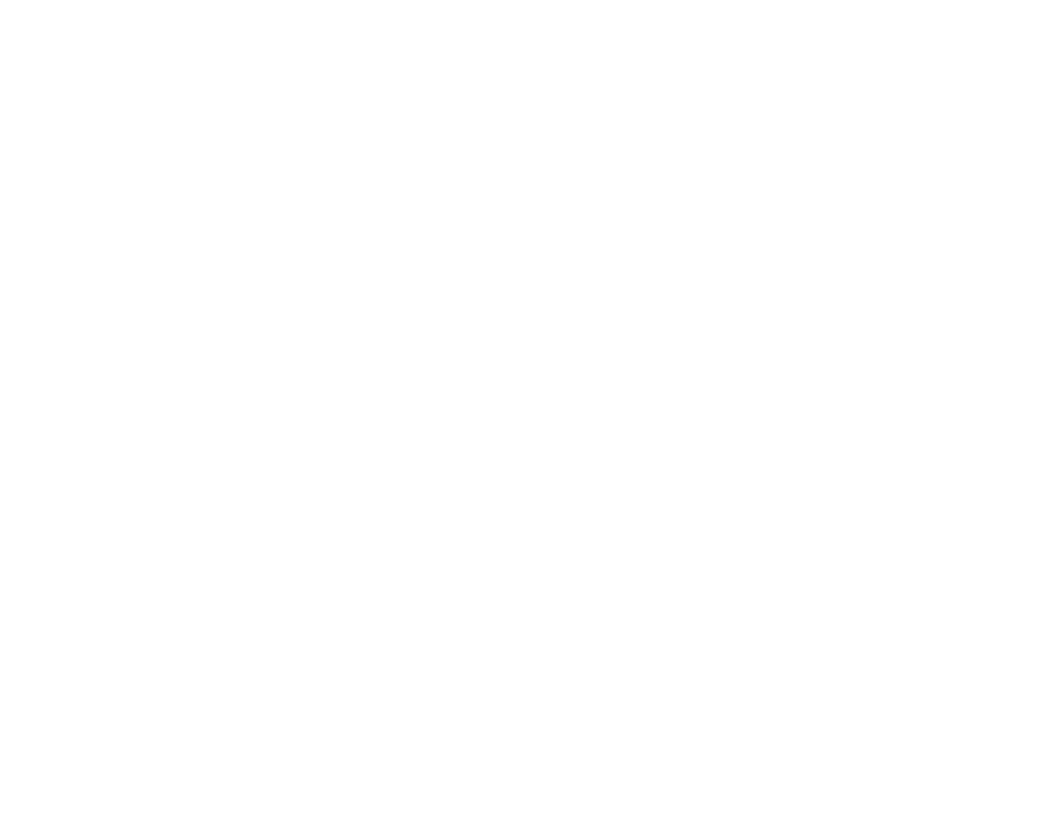
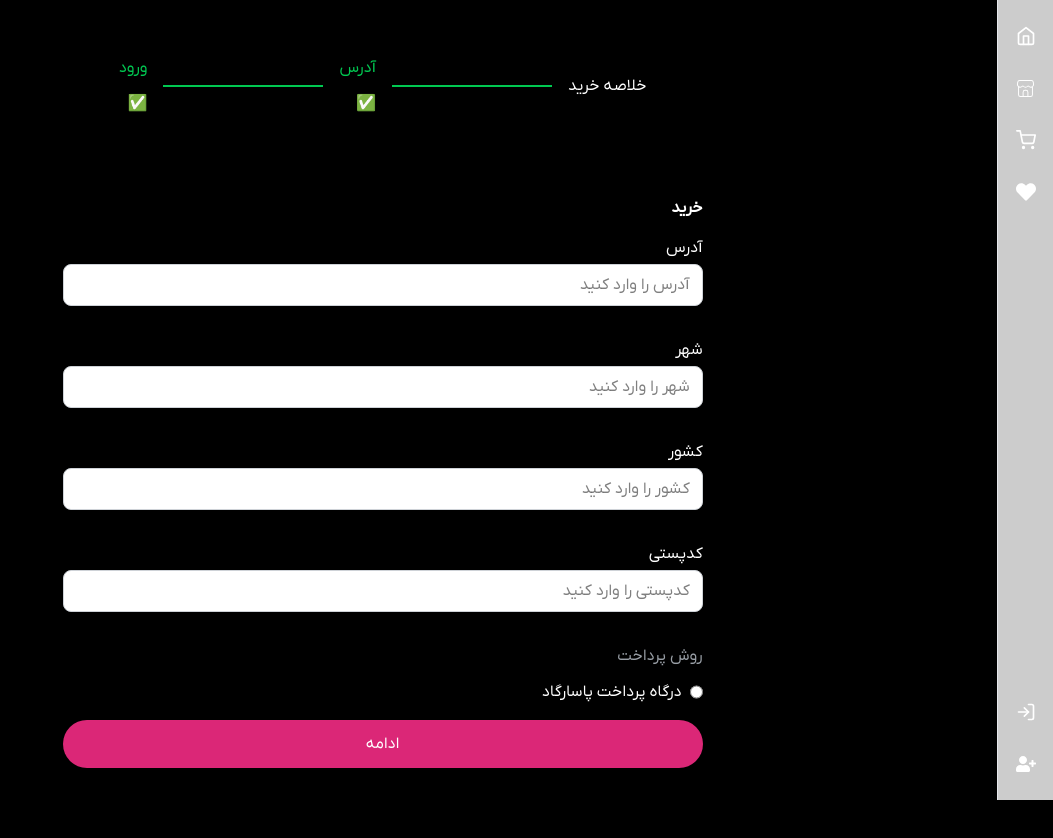
Before and after one commit to Mohammad-Reza-Mehdizadeh1999/e-commerce, a React (Vite) app: page /shop-progress in a window 1280 px wide. Before the commit this address had no page. Shown: the top 838 px of the page, without its empty margins (227-1280 px from the left). Before the commit the page ends 800 px from the top, so only its background shows below. Built offline with nearby package versions, Linux system fonts and the light colour scheme.

Commit message:
user shopping progress page added

```diff
--- a/src/App.jsx
+++ b/src/App.jsx
@@ -8,6 +8,7 @@
 import UserOrders from "./pages/UserOrders";
 import UserFavorites from "./pages/UserFavorite";
 import  UserBasket  from "./pages/UserBasket";
+import UserShoppingProgress from "./pages/UserShoppingProgress";
 
 function App() {
   return (
@@ -22,6 +23,7 @@
           <Route path="products/:productId" element={<SingleProduct />} />
           <Route path="user/basket" element={<UserBasket />} />
           <Route path="user/favorites" element={<UserFavorites />} />
+          <Route path="shop-progress" element={<UserShoppingProgress />} />
           <Route path="user/my-orders" element={<UserOrders />} />
         </Route>
       </Routes>
--- /dev/null
+++ b/src/components/ShoppingProgressTableRow.jsx
@@ -0,0 +1,25 @@
+
+const ShoppingProgressTableRow = ({
+  image,
+  name,
+  quantity,
+  price,
+}) => {
+  const finalPrice = quantity * price;
+  return (
+    <tr>
+      <td className="px-4 py-2 text-right">
+        <img
+          src={image}
+          alt={name}
+          className="w-14 h-14 object-cover rounded-md"
+        />
+      </td>
+      <td className="px-4 py-2 text-right">{name}</td>
+      <td className="px-4 py-2 text-center">{quantity}</td>
+      <td className="px-4 py-2 text-left">{price}</td>
+      <td className="px-4 py-2 text-left">${finalPrice}</td>
+    </tr>
+  );
+};
+export default ShoppingProgressTableRow;
--- /dev/null
+++ b/src/components/UserShoppingStep1.jsx
@@ -0,0 +1,92 @@
+import Input from "./UI/Input";
+
+const UserShoppingStep1 = ({
+  handleAddressChange,
+  handleCityChange,
+  handleCountryChange,
+  handlePostcodeChange,
+  step,
+  setStep,
+  address,
+  city,
+  country,
+  postcode,
+}) => {
+  const handleStep = () => {
+    setStep(2);
+  };
+  return (
+    <div className="flex flex-col gap-20 items-center min-h-screen mt-10">
+      <div className="flex justify-center items-center gap-4">
+        <div className="flex flex-col gap-2">
+          <div className="text-[16px]">خلاصه خرید</div>
+        </div>
+        <div className="h-0.5 w-[160px] bg-green-500"> </div>
+        <div className="flex flex-col gap-3">
+          <div className="text-[16px] text-green-500">آدرس</div>
+          <div>✅</div>
+        </div>
+        <div className="h-0.5 w-[160px] bg-green-500"> </div>
+        <div className="flex flex-col gap-3">
+          <div className="text-[16px] text-green-500">ورود</div>
+          <div>✅</div>
+        </div>
+      </div>
+
+      <div className=" flex flex-col  ">
+        <div className=""></div>
+        <form className="flex flex-col gap-4 w-[640px]">
+          <h2 className="font-semibold">خرید</h2>
+          <Input
+            label="آدرس"
+            name="address"
+            value={address}
+            onChange={handleAddressChange}
+            placeholder="آدرس را وارد کنید"
+            required
+          />
+          <Input
+            label="شهر"
+            name="city"
+            value={city}
+            onChange={handleCityChange}
+            placeholder="شهر را وارد کنید"
+            required
+          />
+          <Input
+            label="کشور"
+            name="country"
+            value={country}
+            onChange={handleCountryChange}
+            placeholder="کشور را وارد کنید"
+            required
+          />
+          <Input
+            label="کدپستی"
+            name="postcode"
+            value={postcode}
+            onChange={handlePostcodeChange}
+            placeholder="کدپستی را وارد کنید"
+            required
+          />
+          <div className="flex flex-col gap-3">
+            <div>
+              <p className="text-[#999FA6]">روش پرداخت</p>
+            </div>
+            <div className="flex gap-2">
+              <input type="radio" className="accent-pink-600" />
+              <p>درگاه پرداخت پاسارگاد</p>
+            </div>
+          </div>
+          <button
+            onClick={handleStep}
+            className="bg-[#DB2777] rounded-4xl h-[48px] cursor-pointer"
+          >
+            ادامه
+          </button>
+        </form>
+      </div>
+    </div>
+  );
+};
+export default UserShoppingStep1;
--- /dev/null
+++ b/src/components/UserShoppingStep2.jsx
@@ -0,0 +1,102 @@
+import ShoppingProgressTableRow from "./ShoppingProgressTableRow";
+import Button from "./UI/Button";
+
+const UserShoppingStep2 = () => {
+  return (
+    <div className="flex flex-col  min-h-screen items-center gap-3">
+      <div className="flex justify-center items-center gap-4 mt-[60px]">
+        <div className="flex flex-col gap-3 items-center">
+          <div className="text-[16px] text-green-500">خلاصه خرید</div>
+          <div>✅</div>
+        </div>
+        <div className="h-0.5 w-[160px] bg-green-500"> </div>
+        <div className="flex flex-col gap-3">
+          <div className="text-[16px] text-green-500">آدرس</div>
+          <div>✅</div>
+        </div>
+        <div className="h-0.5 w-[160px] bg-green-500"> </div>
+        <div className="flex flex-col gap-3">
+          <div className="text-[16px] text-green-500">ورود</div>
+          <div>✅</div>
+        </div>
+      </div>
+
+      <div className="flex justify-between w-[1536px] items-center my-[50px]">
+        <table className=" w-full text-sm  table-fixed">
+          <thead className="w-full ">
+            <tr className="  w-full font-bold">
+              <th className="px-4 py-2 text-right">عکس</th>
+              <th className="px-4 py-2 text-right">نام محصول</th>
+              <th className="px-4 py-2 text-center">تعداد</th>
+              <th className="px-4 py-2 text-left">قیمت</th>
+              <th className="px-4 py-2 text-left">قیمت نهایی</th>
+            </tr>
+          </thead>
+          <tbody className="text-gray-400">
+            <ShoppingProgressTableRow
+              image="/phone1.webp"
+              name="Apple iPhone 14 Pro"
+              quantity={1}
+              price={999.0}
+            />
+            <ShoppingProgressTableRow
+              image="/phone2.webp"
+              name="Apple iPhone 14 Pro"
+              quantity={2}
+              price={999.0}
+            />
+            <ShoppingProgressTableRow
+              image="/phone4.webp"
+              name="Apple iPhone 14 Pro"
+              quantity={2}
+              price={999.0}
+            />
+          </tbody>
+        </table>
+      </div>
+
+      <div className="flex flex-col w-[1536px] gap-4 ">
+        <div>خلاصه خرید</div>
+        <div className="flex bg-[#E6E8EB]  rounded-[8px] justify-between p-[20px] dark:bg-[#151515]">
+          <div className="flex flex-col gap-3">
+            <div>روش پرداخت</div>
+            <p>روش: درگاه پرداخت پاسارگاد</p>
+          </div>
+          <div className="flex flex-col gap-3">
+            <h2>آدرس دریافت</h2>
+            <p>آدرس: تهران خ آزادی نبش کوچه قنبری پلاک 192</p>
+          </div>
+          <div className="flex  w-[20%]  flex-col gap-1.5">
+            <div className="flex justify-between ">
+              <div>قیمت محصولات:</div>
+              <div>۱۰۰۰۰۰ تومان</div>
+            </div>
+
+            <div className="flex justify-between">
+              <div>هزینه ارسال:</div>
+              <div>۱۰۰۰۰ تومان</div>
+            </div>
+
+            <div className="flex justify-between">
+              <div>مالیات:</div>
+              <div>۱۰۰۰۰۰ تومان</div>
+            </div>
+
+            <div className="flex justify-between font-bold">
+              <div>مبلغ نهایی:</div>
+              <div>۱۰۰۰۰۰ تومان</div>
+            </div>
+          </div>
+        </div>
+        <Button
+          className="rounded-2xl h-[48px] bg-[#DB2777] text-white"
+          type="button"
+          onClick={() => alert("Clicked!")}
+        >
+          ثبت سفارش
+        </Button>
+      </div>
+    </div>
+  );
+};
+export default UserShoppingStep2;
--- a/src/pages/UserBasket.jsx
+++ b/src/pages/UserBasket.jsx
@@ -1,6 +1,6 @@
 import { useState } from "react";
-import Button from "../components/ui/Button";
 import BasketItem from "../components/BasketItem";
+import Button from "../components/UI/Button";
 
 
 
--- /dev/null
+++ b/src/pages/UserShoppingProgress.jsx
@@ -0,0 +1,45 @@
+import { useState } from "react";
+import UserShoppingStep1 from "../components/UserShoppingStep1";
+import UserShoppingStep2 from "../components/UserShoppingStep2";
+const UserShoppingProgress = () => {
+  const [step, setStep] = useState(1);
+
+  const [address, setAddress] = useState("");
+  const [city, setCity] = useState("");
+  const [country, setCountry] = useState("");
+  const [postcode, setPostcode] = useState("");
+
+  const handleAddressChange = (e) => {
+    const newvalue = e.target.value;
+    setAddress(newvalue);
+  };
+  const handleCityChange = (e) => {
+    setCity(e.target.value);
+  };
+  const handleCountryChange = (e) => {
+    setCountry(e.target.value);
+  };
+  const handlePostcodeChange = (e) => {
+    setPostcode(e.target.value);
+  };
+  return (
+    <>
+      {step === 1 && (
+        <UserShoppingStep1
+          handleAddressChange={handleAddressChange}
+          handleCityChange={handleCityChange}
+          handleCountryChange={handleCountryChange}
+          handlePostcodeChange={handlePostcodeChange}
+          step={step}
+          setStep={setStep}
+          address={address}
+          city={city}
+          country={country}
+          postcode={postcode}
+        />
+      )}
+      {step === 2 && <UserShoppingStep2 />}
+    </>
+  );
+};
+export default UserShoppingProgress;
```
